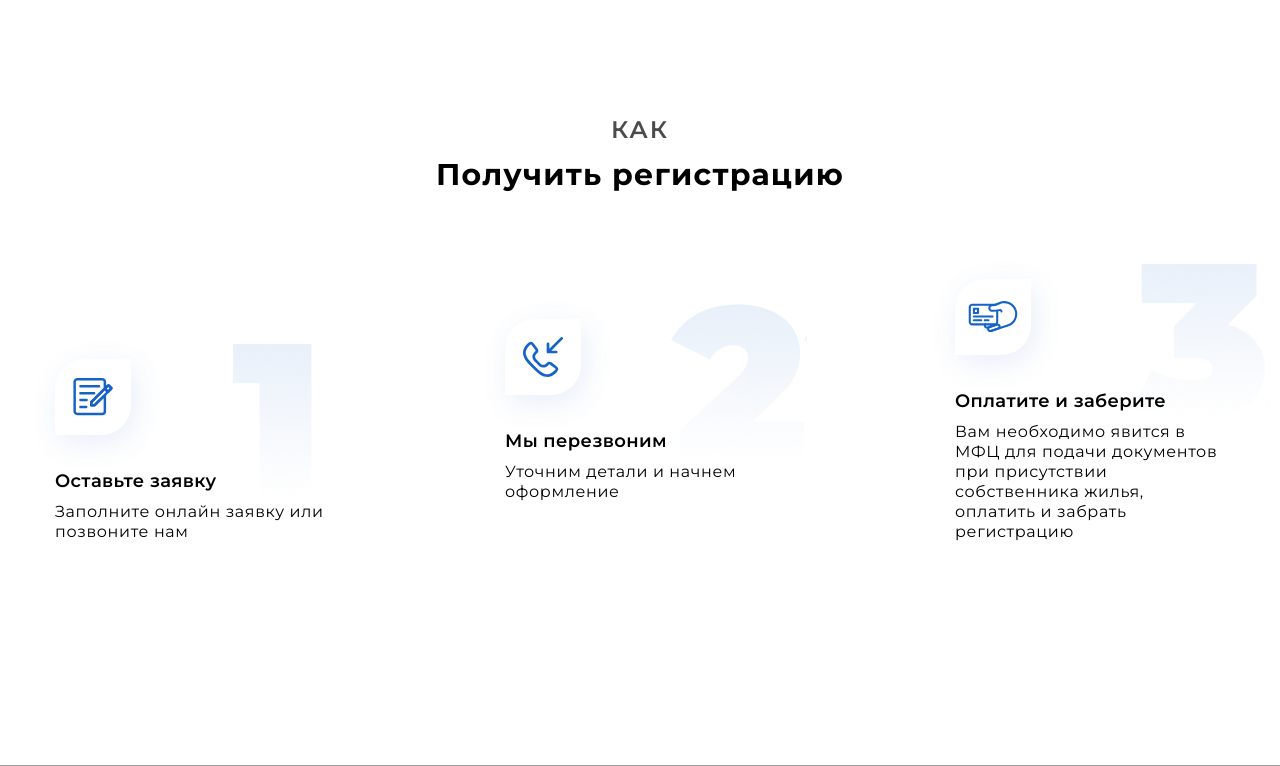
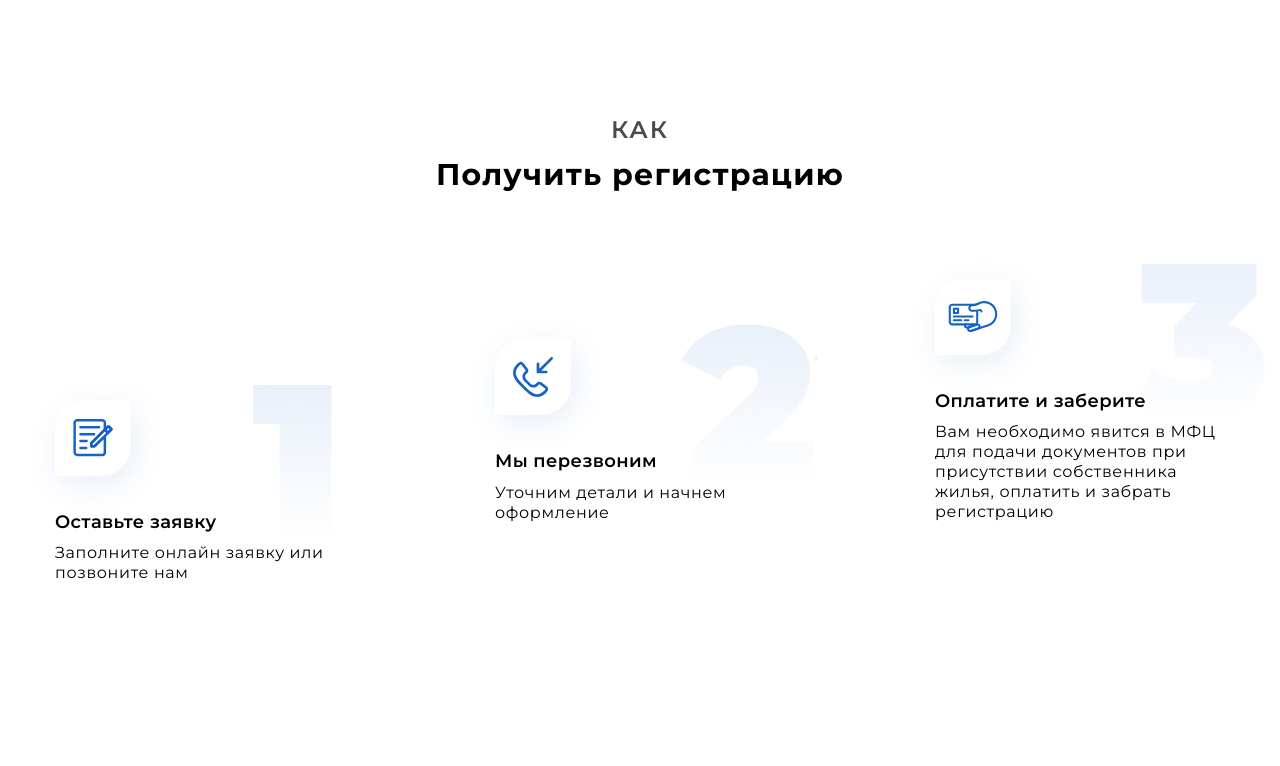
Before and after one commit to netexsu/Avangard, a PHP site: page / in a window 1280 px wide. Shown: the part 2519-3285 px from the top of the page. Run offline with PHP 8.4, Linux system fonts and the light colour scheme; style sheets or scripts are compiled from the project's sources; grey boxes are pictures that could not be loaded.

Commit message:
медиа 1260

```diff
--- a/#src/scss/blocks/_footer.scss
+++ b/#src/scss/blocks/_footer.scss
@@ -10,7 +10,8 @@
   flex-wrap: wrap;
 
   &__item {
-    width: 320px;
+    // min-width: 320px;
+    width: calc(100% / 3 - 40px);
   }
 
   &__logo{
--- a/#src/scss/blocks/_reg-step.scss
+++ b/#src/scss/blocks/_reg-step.scss
@@ -2,6 +2,7 @@
   display: flex;
   justify-content: space-between;
   margin-top: $top3;
+  height: 320px;
 
   #reg-step01 {
     position: relative;
@@ -51,7 +52,7 @@
   }
 
   &__item {
-    width: calc(100% / 3 - 120px);
+    width: calc(100% / 3 - 100px);
   }
   &__img {
     background: #fff;
@@ -76,3 +77,9 @@
       margin-top: -20px;
     }
   }
+
+@media screen and (max-width: $ExtraLarge) {
+  .block-step__item {
+    width: calc(100% / 3 - 100px);
+  }
+}
```
